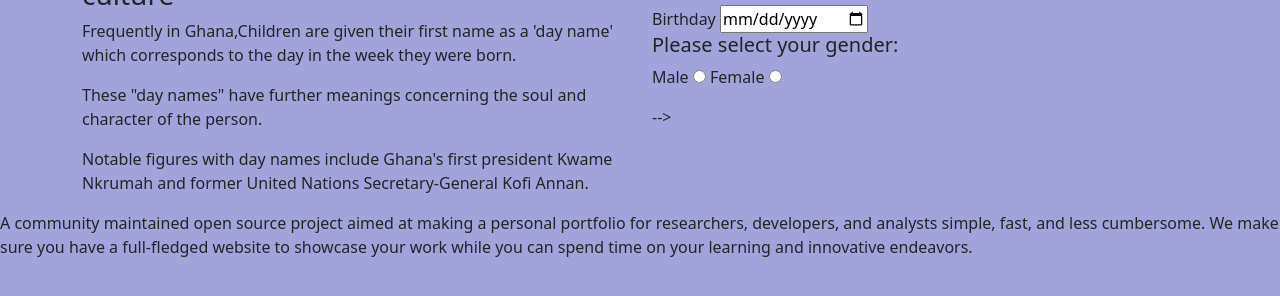
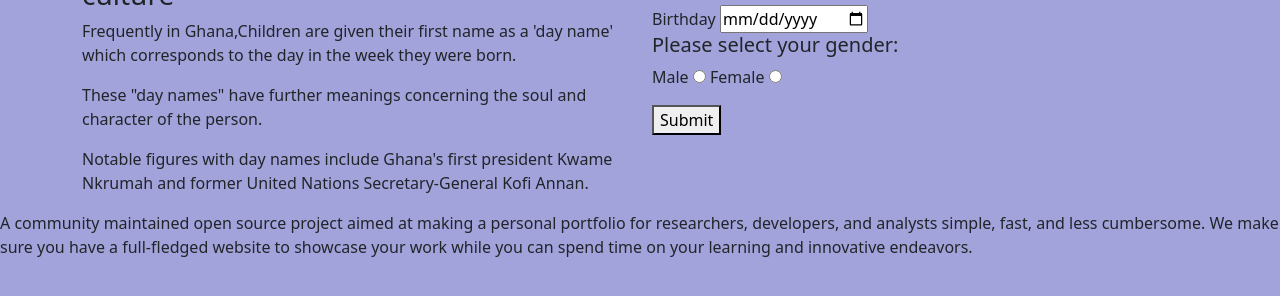
Before and after one commit to Brightsunguti/akan-names, a plain HTML site: page index.html in a window 1280 px wide. Shown: the part 112-408 px from the top of the page. Drawn offline with nearby package versions, Linux system fonts and the light colour scheme.

Commit message:
style:add submit button

```diff
--- a/index.html
+++ b/index.html
@@ -37,7 +37,7 @@
                     </label>
                     <p id="paragraph"></p>
 
-                    <!-- <button id="myButton">Submit</button> --> -->
+                     <button id="myButton">Submit</button>
 
 
                 </form>
```
